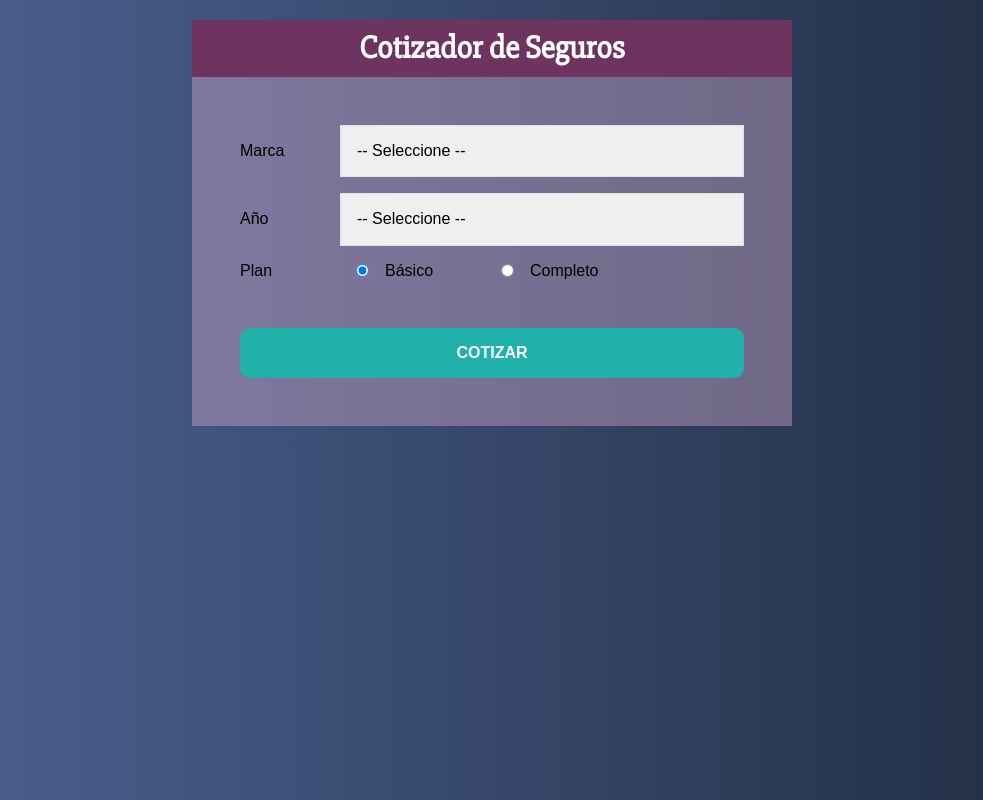
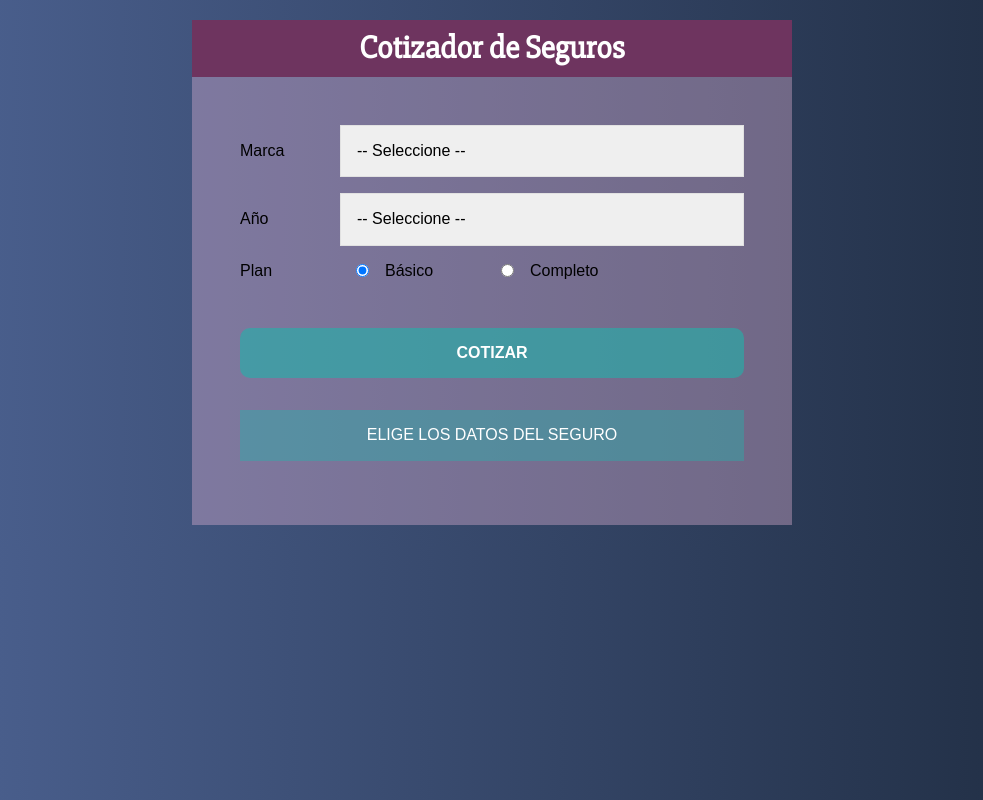
Before and after one commit to johanBautista/cotizador_react, a React (Create React App) app: page / in a window 1280 px wide. Shown: the whole page, without its empty margins (148-1131 px from the left). Built offline with nearby package versions, Linux system fonts and the light colour scheme.

Commit message:
comp-Resultado

```diff
--- a/src/App.js
+++ b/src/App.js
@@ -4,6 +4,7 @@ import styled from '@emotion/styled';
 import Header from './Components/Header';
 import Formulario from './Components/Formulario';
 import Resumen from './Components/Resumen';
+import Resultado from './Components/Resultado';
 
 const Contenedor = styled.div`
   max-width: 600px;
@@ -25,13 +26,14 @@ function App() {
       plan: '',
     },
   });
-  const { datos } = resumen;
+  const { cotizacion, datos } = resumen;
   return (
     <Contenedor>
       <Header titulo="Cotizador de Seguros" />
       <ContenedorFormulario>
         <Formulario guardarResumen={guardarResumen} />
         <Resumen datos={datos} />
+        <Resultado cotizacion={cotizacion} />
       </ContenedorFormulario>
     </Contenedor>
   );
--- a/src/Components/Formulario.js
+++ b/src/Components/Formulario.js
@@ -21,7 +21,7 @@ const InputRadio = styled.input`
   margin: 0 1rem;
 `;
 const Boton = styled.button`
-  background-color: lightseagreen;
+  background-color: #20b2aa99;
   font-size: 16px;
   width: 100%;
   padding: 1rem;
@@ -33,7 +33,7 @@ const Boton = styled.button`
   margin-top: 2rem;
   transition: background-color 0.4s ease;
   &:hover {
-    background-color: #6cdae7;
+    background-color: lightseagreen;
     cursor: pointer;
   }
 `;
--- a/src/Components/Resultado.js
+++ b/src/Components/Resultado.js
@@ -1,10 +1,20 @@
 import React from 'react';
+import styled from '@emotion/styled';
 
-const Resultado = () => {
-  return (
-    <div>
+const Mensaje = styled.p`
+  background-color: #20b2aa67;
+  margin-top: 2rem;
+  padding: 1rem;
+  text-align: center;
+  color: #fff;
+  text-transform: uppercase;
+`;
 
-    </div>
+const Resultado = ({ cotizacion }) => {
+  return cotizacion === 0 ? (
+    <Mensaje>Elige los datos del seguro</Mensaje>
+  ) : (
+    <Mensaje>Tu seguro es: $ {cotizacion}</Mensaje>
   );
 };
 
```
